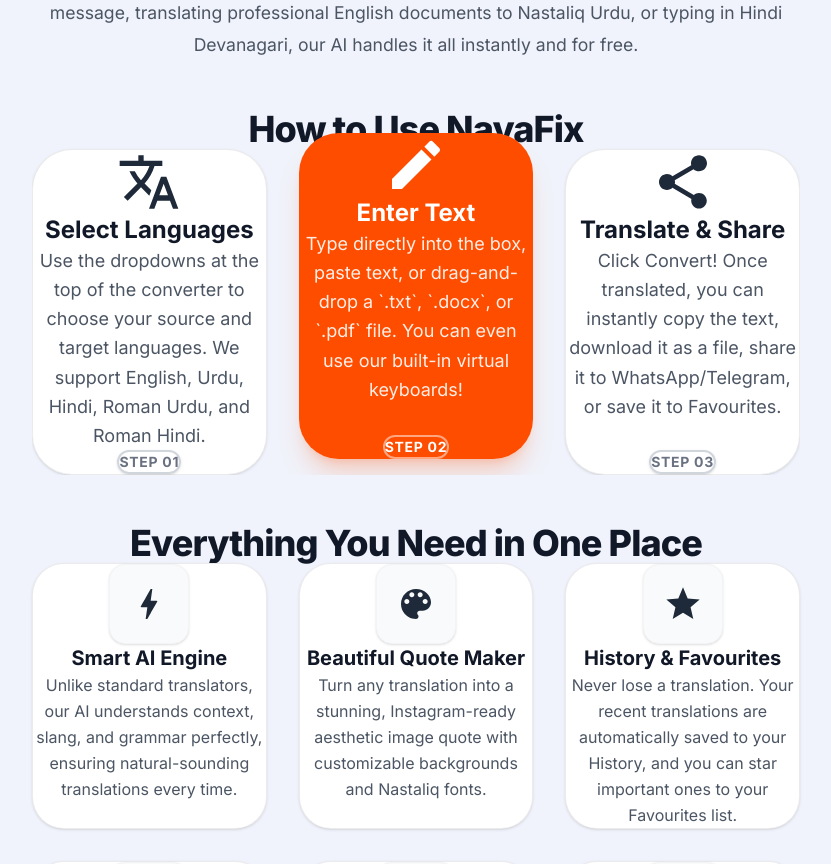
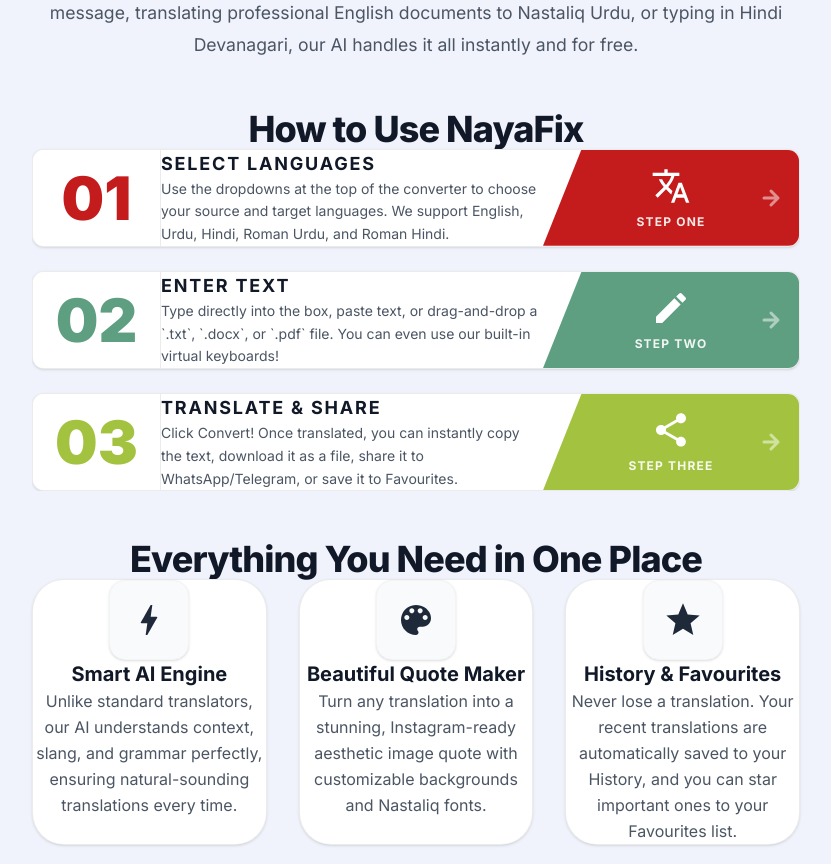
Before and after one commit to usamay15/nayafix, a Next.js app in the folder frontend/: page / in a window 1280 px wide. Shown: the part 1420-2284 px from the top of the page, without its empty margins (224-1055 px from the left). Built offline with nearby package versions, Linux system fonts and the light colour scheme; a web font is replaced by a local one.

Commit message:
Redesign How to Use section to horizontal infographic layout

```diff
--- a/frontend/app/page.tsx
+++ b/frontend/app/page.tsx
@@ -48,49 +48,80 @@
             {/* How to Use Section */}
             <section className="py-12 relative overflow-hidden">
               <h2 className="text-4xl font-extrabold mb-12 text-center text-[var(--clr-text-1)] tracking-tight">How to Use NayaFix</h2>
-              <div className="grid grid-cols-1 md:grid-cols-3 gap-8 max-w-6xl mx-auto px-4">
+              <div className="flex flex-col gap-6 max-w-4xl mx-auto px-4">
 
-                {/* Step 1 - Light */}
-                <div className="bg-[var(--clr-bg-2)] p-10 rounded-[2.5rem] shadow-sm border border-[var(--clr-border)] flex flex-col items-center text-center transition-all duration-300 hover:shadow-xl hover:-translate-y-2">
-                  <div className="text-gray-800 dark:text-gray-200 mb-6 transition-transform hover:scale-110">
-                    <svg viewBox="0 0 24 24" fill="currentColor" width="64" height="64"><path d="M12.87 15.07l-2.54-2.51.03-.03c1.74-1.94 2.98-4.17 3.71-6.53H17V4h-7V2H8v2H1v1.99h11.17C11.5 7.92 10.44 9.75 9 11.35 8.07 10.32 7.3 9.19 6.69 8h-2c.73 1.63 1.73 3.17 2.98 4.56l-5.09 5.02L4 19l5-5 3.11 3.11.76-2.04zM18.5 10h-2L12 22h2l1.12-3h4.75L21 22h2l-4.5-12zm-2.62 7l1.62-4.33L19.12 17h-3.24z"/></svg>
+                {/* Step 1 - Red */}
+                <div className="flex flex-col md:flex-row w-full bg-[var(--clr-bg-2)] shadow-sm rounded-xl overflow-hidden border border-[var(--clr-border)] hover:shadow-md transition-all group">
+                  <div className="md:w-32 p-6 flex items-center justify-center bg-white dark:bg-gray-900 border-b md:border-b-0 md:border-r border-[var(--clr-border)] relative overflow-hidden">
+                    <span className="text-6xl font-black text-[#C41C1C] relative z-10 group-hover:scale-110 transition-transform">01</span>
                   </div>
-                  <h3 className="text-2xl font-bold text-[var(--clr-text-1)] mb-4">Select Languages</h3>
-                  <p className="text-[var(--clr-text-2)] leading-relaxed mb-10 flex-grow text-lg">
+
+                  <div className="flex-1 p-6 lg:p-8 flex flex-col justify-center bg-white dark:bg-gray-900">
+                    <h3 className="text-lg font-bold uppercase tracking-widest mb-2 text-[var(--clr-text-1)]">Select Languages</h3>
+                    <p className="text-[var(--clr-text-2)] text-sm leading-relaxed max-w-xl">
                       Use the dropdowns at the top of the converter to choose your source and target languages. We support English, Urdu, Hindi, Roman Urdu, and Roman Hindi.
                     </p>
-                  <div className="px-8 py-2.5 border-2 border-gray-300 dark:border-gray-600 rounded-full text-sm font-bold text-gray-500 dark:text-gray-400 tracking-wider uppercase shadow-sm">
-                    Step 01
+                  </div>
+
+                  <div className="md:w-64 bg-[#C41C1C] relative overflow-hidden flex items-center justify-center p-6 text-white md:[clip-path:polygon(15%_0,100%_0,100%_100%,0_100%)]">
+                    <div className="relative z-10 flex flex-col items-center gap-2 md:ml-4">
+                      <svg viewBox="0 0 24 24" fill="currentColor" width="40" height="40" className="group-hover:rotate-12 transition-transform"><path d="M12.87 15.07l-2.54-2.51.03-.03c1.74-1.94 2.98-4.17 3.71-6.53H17V4h-7V2H8v2H1v1.99h11.17C11.5 7.92 10.44 9.75 9 11.35 8.07 10.32 7.3 9.19 6.69 8h-2c.73 1.63 1.73 3.17 2.98 4.56l-5.09 5.02L4 19l5-5 3.11 3.11.76-2.04zM18.5 10h-2L12 22h2l1.12-3h4.75L21 22h2l-4.5-12zm-2.62 7l1.62-4.33L19.12 17h-3.24z"/></svg>
+                      <span className="font-bold tracking-widest text-xs uppercase opacity-90">Step One</span>
+                    </div>
+                    <div className="absolute right-4 text-white/50 group-hover:text-white group-hover:translate-x-2 transition-all hidden md:block">
+                      <svg width="24" height="24" viewBox="0 0 24 24" fill="none" stroke="currentColor" strokeWidth="3" strokeLinecap="round" strokeLinejoin="round"><path d="M5 12h14M12 5l7 7-7 7"/></svg>
+                    </div>
                   </div>
                 </div>
 
-                {/* Step 2 - Highlighted */}
-                <div className="bg-[#FF4D00] p-10 rounded-[2.5rem] shadow-xl shadow-[#FF4D00]/20 flex flex-col items-center text-center transition-all duration-300 hover:shadow-2xl hover:shadow-[#FF4D00]/30 hover:-translate-y-2 transform md:-translate-y-4 relative">
-                  <div className="text-white mb-6 transition-transform hover:scale-110">
-                    <svg viewBox="0 0 24 24" fill="currentColor" width="64" height="64"><path d="M3 17.25V21h3.75L17.81 9.94l-3.75-3.75L3 17.25zM20.71 7.04c.39-.39.39-1.02 0-1.41l-2.34-2.34a.9959.9959 0 00-1.41 0l-1.83 1.83 3.75 3.75 1.83-1.83z"/></svg>
+                {/* Step 2 - Teal/Green */}
+                <div className="flex flex-col md:flex-row w-full bg-[var(--clr-bg-2)] shadow-sm rounded-xl overflow-hidden border border-[var(--clr-border)] hover:shadow-md transition-all group">
+                  <div className="md:w-32 p-6 flex items-center justify-center bg-white dark:bg-gray-900 border-b md:border-b-0 md:border-r border-[var(--clr-border)] relative overflow-hidden">
+                    <span className="text-6xl font-black text-[#5E9E81] relative z-10 group-hover:scale-110 transition-transform">02</span>
                   </div>
-                  <h3 className="text-2xl font-bold text-white mb-4">Enter Text</h3>
-                  <p className="text-white/90 leading-relaxed mb-10 flex-grow text-lg">
+
+                  <div className="flex-1 p-6 lg:p-8 flex flex-col justify-center bg-white dark:bg-gray-900">
+                    <h3 className="text-lg font-bold uppercase tracking-widest mb-2 text-[var(--clr-text-1)]">Enter Text</h3>
+                    <p className="text-[var(--clr-text-2)] text-sm leading-relaxed max-w-xl">
                       Type directly into the box, paste text, or drag-and-drop a `.txt`, `.docx`, or `.pdf` file. You can even use our built-in virtual keyboards!
                     </p>
-                  <div className="px-8 py-2.5 border-2 border-white/50 rounded-full text-sm font-bold text-white tracking-wider uppercase hover:bg-white hover:text-[#FF4D00] transition-colors cursor-pointer">
-                    Step 02
+                  </div>
+
+                  <div className="md:w-64 bg-[#5E9E81] relative overflow-hidden flex items-center justify-center p-6 text-white md:[clip-path:polygon(15%_0,100%_0,100%_100%,0_100%)]">
+                    <div className="relative z-10 flex flex-col items-center gap-2 md:ml-4">
+                      <svg viewBox="0 0 24 24" fill="currentColor" width="40" height="40" className="group-hover:rotate-12 transition-transform"><path d="M3 17.25V21h3.75L17.81 9.94l-3.75-3.75L3 17.25zM20.71 7.04c.39-.39.39-1.02 0-1.41l-2.34-2.34a.9959.9959 0 00-1.41 0l-1.83 1.83 3.75 3.75 1.83-1.83z"/></svg>
+                      <span className="font-bold tracking-widest text-xs uppercase opacity-90">Step Two</span>
+                    </div>
+                    <div className="absolute right-4 text-white/50 group-hover:text-white group-hover:translate-x-2 transition-all hidden md:block">
+                      <svg width="24" height="24" viewBox="0 0 24 24" fill="none" stroke="currentColor" strokeWidth="3" strokeLinecap="round" strokeLinejoin="round"><path d="M5 12h14M12 5l7 7-7 7"/></svg>
+                    </div>
                   </div>
                 </div>
 
-                {/* Step 3 - Light */}
-                <div className="bg-[var(--clr-bg-2)] p-10 rounded-[2.5rem] shadow-sm border border-[var(--clr-border)] flex flex-col items-center text-center transition-all duration-300 hover:shadow-xl hover:-translate-y-2">
-                  <div className="text-gray-800 dark:text-gray-200 mb-6 transition-transform hover:scale-110">
-                    <svg viewBox="0 0 24 24" fill="currentColor" width="64" height="64"><path d="M18 16.08c-.76 0-1.44.3-1.96.77L8.91 12.7c.05-.23.09-.46.09-.7s-.04-.47-.09-.7l7.05-4.11c.54.5 1.25.81 2.04.81 1.66 0 3-1.34 3-3s-1.34-3-3-3-3 1.34-3 3c0 .24.04.47.09.7L8.04 9.81C7.5 9.31 6.79 9 6 9c-1.66 0-3 1.34-3 3s1.34 3 3 3c.79 0 1.5-.31 2.04-.81l7.12 4.16c-.05.21-.08.43-.08.65 0 1.61 1.31 2.92 2.92 2.92 1.61 0 2.92-1.31 2.92-2.92s-1.31-2.92-2.92-2.92z"/></svg>
+                {/* Step 3 - Light Green */}
+                <div className="flex flex-col md:flex-row w-full bg-[var(--clr-bg-2)] shadow-sm rounded-xl overflow-hidden border border-[var(--clr-border)] hover:shadow-md transition-all group">
+                  <div className="md:w-32 p-6 flex items-center justify-center bg-white dark:bg-gray-900 border-b md:border-b-0 md:border-r border-[var(--clr-border)] relative overflow-hidden">
+                    <span className="text-6xl font-black text-[#A3C340] relative z-10 group-hover:scale-110 transition-transform">03</span>
                   </div>
-                  <h3 className="text-2xl font-bold text-[var(--clr-text-1)] mb-4">Translate & Share</h3>
-                  <p className="text-[var(--clr-text-2)] leading-relaxed mb-10 flex-grow text-lg">
+
+                  <div className="flex-1 p-6 lg:p-8 flex flex-col justify-center bg-white dark:bg-gray-900">
+                    <h3 className="text-lg font-bold uppercase tracking-widest mb-2 text-[var(--clr-text-1)]">Translate & Share</h3>
+                    <p className="text-[var(--clr-text-2)] text-sm leading-relaxed max-w-xl">
                       Click Convert! Once translated, you can instantly copy the text, download it as a file, share it to WhatsApp/Telegram, or save it to Favourites.
                     </p>
-                  <div className="px-8 py-2.5 border-2 border-gray-300 dark:border-gray-600 rounded-full text-sm font-bold text-gray-500 dark:text-gray-400 tracking-wider uppercase shadow-sm">
-                    Step 03
+                  </div>
+
+                  <div className="md:w-64 bg-[#A3C340] relative overflow-hidden flex items-center justify-center p-6 text-white md:[clip-path:polygon(15%_0,100%_0,100%_100%,0_100%)]">
+                    <div className="relative z-10 flex flex-col items-center gap-2 md:ml-4">
+                      <svg viewBox="0 0 24 24" fill="currentColor" width="40" height="40" className="group-hover:rotate-12 transition-transform"><path d="M18 16.08c-.76 0-1.44.3-1.96.77L8.91 12.7c.05-.23.09-.46.09-.7s-.04-.47-.09-.7l7.05-4.11c.54.5 1.25.81 2.04.81 1.66 0 3-1.34 3-3s-1.34-3-3-3-3 1.34-3 3c0 .24.04.47.09.7L8.04 9.81C7.5 9.31 6.79 9 6 9c-1.66 0-3 1.34-3 3s1.34 3 3 3c.79 0 1.5-.31 2.04-.81l7.12 4.16c-.05.21-.08.43-.08.65 0 1.61 1.31 2.92 2.92 2.92 1.61 0 2.92-1.31 2.92-2.92s-1.31-2.92-2.92-2.92z"/></svg>
+                      <span className="font-bold tracking-widest text-xs uppercase opacity-90">Step Three</span>
+                    </div>
+                    <div className="absolute right-4 text-white/50 group-hover:text-white group-hover:translate-x-2 transition-all hidden md:block">
+                      <svg width="24" height="24" viewBox="0 0 24 24" fill="none" stroke="currentColor" strokeWidth="3" strokeLinecap="round" strokeLinejoin="round"><path d="M5 12h14M12 5l7 7-7 7"/></svg>
                     </div>
                   </div>
+                </div>
+
               </div>
             </section>
 
```
Lines whose indentation alone changed are shown as unchanged.
